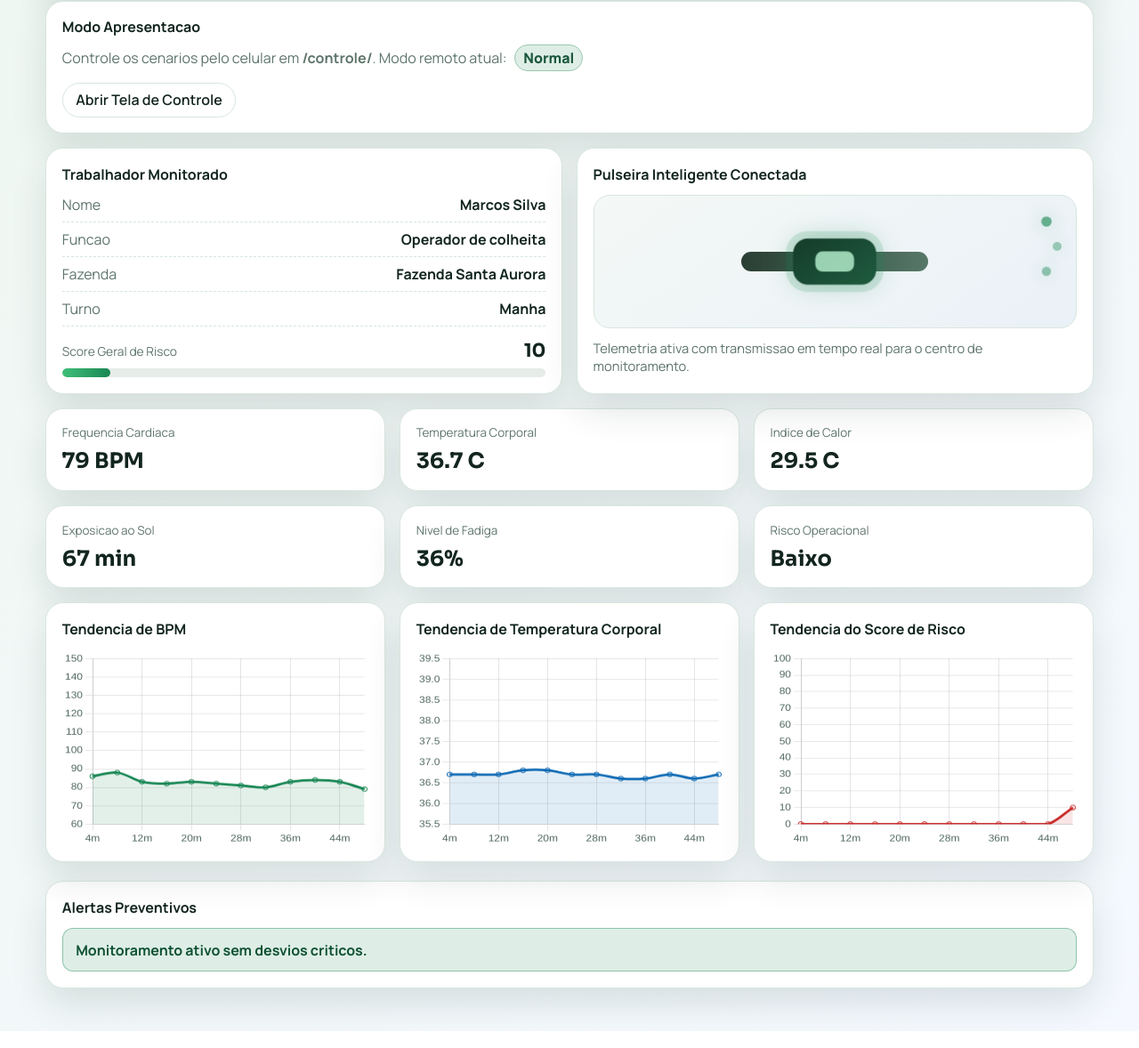
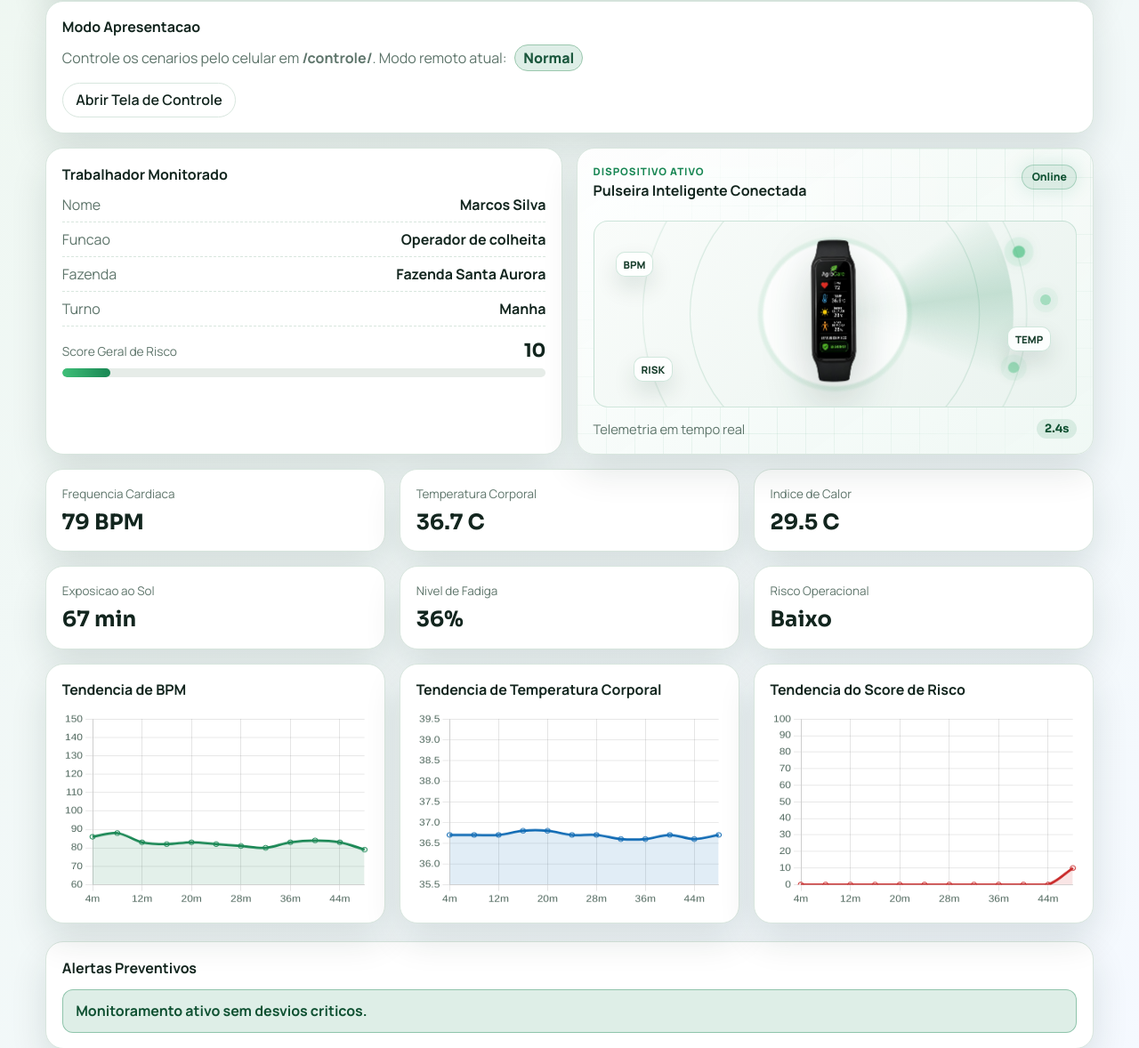
Before and after one commit to yRicke/SistemaPulseira-Inovathon, a Django app: page / in a window 1280 px wide. Shown: the part 319-1497 px from the top of the page at 89% size. Run offline with Django 5.2, Linux system fonts and the light colour scheme.

Commit message:
feat: refina experiência visual do AgroCare Pulse com controle remoto, assets da marca e card premium da pulseira inteligente

```diff
--- a/monitoramento/static/monitoramento/css/style.css
+++ b/monitoramento/static/monitoramento/css/style.css
@@ -246,77 +246,183 @@ body {
 
 .bracelet-card {
     position: relative;
+    overflow: hidden;
+    background:
+        linear-gradient(145deg, rgba(255, 255, 255, 0.96), rgba(240, 248, 244, 0.94)),
+        radial-gradient(circle at 75% 15%, rgba(39, 171, 111, 0.24), transparent 36%);
+}
+
+.bracelet-card::before {
+    content: "";
+    position: absolute;
+    inset: 0;
+    background-image:
+        linear-gradient(rgba(25, 135, 84, 0.08) 1px, transparent 1px),
+        linear-gradient(90deg, rgba(25, 135, 84, 0.08) 1px, transparent 1px);
+    background-size: 32px 32px;
+    mask-image: linear-gradient(135deg, transparent 12%, #000 55%, transparent 100%);
+    pointer-events: none;
+}
+
+.bracelet-card-head {
+    display: flex;
+    justify-content: space-between;
+    align-items: flex-start;
+    gap: 1rem;
+    position: relative;
+    z-index: 2;
+}
+
+.bracelet-kicker {
+    margin: 0 0 0.2rem;
+    color: var(--accent);
+    font-size: 0.72rem;
+    font-weight: 800;
+    letter-spacing: 0.08em;
+    text-transform: uppercase;
+}
+
+.connection-pill {
+    border: 1px solid rgba(25, 135, 84, 0.28);
+    border-radius: 999px;
+    padding: 0.3rem 0.65rem;
+    color: #0f5132;
+    background: rgba(25, 135, 84, 0.12);
+    font-size: 0.76rem;
+    font-weight: 800;
+    box-shadow: 0 0 22px rgba(25, 135, 84, 0.16);
 }
 
 .bracelet-visual {
-    height: 150px;
-    border-radius: 18px;
-    border: 1px solid var(--line);
+    min-height: 210px;
+    margin-top: 0.65rem;
+    border-radius: 16px;
+    border: 1px solid rgba(25, 135, 84, 0.18);
     display: grid;
     place-items: center;
     position: relative;
     overflow: hidden;
-    background: linear-gradient(145deg, #f4f8f6, #eaf1f7);
+    background:
+        radial-gradient(circle at 50% 52%, rgba(25, 135, 84, 0.22), transparent 28%),
+        linear-gradient(135deg, #f9fcfa, #eaf3ef);
 }
 
-.bracelet-core {
-    width: 90px;
-    height: 50px;
-    border-radius: 16px;
-    background: linear-gradient(145deg, #153c2a, #1f5c3f);
-    box-shadow: 0 0 0 8px rgba(25, 135, 84, 0.15), 0 0 30px rgba(25, 135, 84, 0.3);
-    position: relative;
-    z-index: 2;
-    animation: pulse-core 1.8s infinite ease-in-out;
+.bracelet-field {
+    width: 74%;
+    aspect-ratio: 1;
+    border-radius: 50%;
+    position: absolute;
+    background:
+        radial-gradient(circle, rgba(255, 255, 255, 0.85) 0 28%, rgba(91, 190, 135, 0.12) 29% 30%, transparent 31%),
+        conic-gradient(from 115deg, transparent 0 28%, rgba(25, 135, 84, 0.2), transparent 44% 100%);
+    filter: blur(0.2px);
+    animation: field-spin 12s linear infinite;
 }
 
-.bracelet-core::after {
-    content: "";
+.bracelet-orbit {
     position: absolute;
-    inset: 14px 24px;
-    border-radius: 8px;
-    background: rgba(196, 255, 220, 0.75);
+    border-radius: 50%;
+    border: 1px solid rgba(25, 135, 84, 0.2);
+    animation: orbit-pulse 2.6s ease-in-out infinite;
 }
 
-.bracelet-band {
-    width: 210px;
-    height: 22px;
-    border-radius: 999px;
-    background: linear-gradient(90deg, #2a3f34, #567768);
-    position: absolute;
+.orbit-one {
+    width: 58%;
+    aspect-ratio: 1;
+}
+
+.orbit-two {
+    width: 78%;
+    aspect-ratio: 1;
+    animation-delay: 0.55s;
+}
+
+.bracelet-device {
+    width: min(76%, 320px);
+    max-height: 178px;
+    object-fit: contain;
+    position: relative;
+    z-index: 3;
+    filter: drop-shadow(0 24px 26px rgba(10, 46, 30, 0.22));
+    animation: device-float 3.6s ease-in-out infinite;
 }
 
 .signal-dot {
-    width: 10px;
-    height: 10px;
+    width: 12px;
+    height: 12px;
     border-radius: 999px;
-    background: var(--accent);
+    background: #37b975;
     position: absolute;
-    box-shadow: 0 0 18px rgba(25, 135, 84, 0.55);
+    z-index: 4;
+    box-shadow: 0 0 0 8px rgba(55, 185, 117, 0.12), 0 0 18px rgba(25, 135, 84, 0.55);
     animation: transmit 1.6s infinite;
 }
 
 .signal-a {
-    top: 24px;
-    right: 28px;
+    top: 28px;
+    right: 58px;
 }
 
 .signal-b {
-    top: 52px;
-    right: 16px;
+    top: 82px;
+    right: 28px;
     animation-delay: 0.25s;
 }
 
 .signal-c {
-    top: 80px;
-    right: 28px;
+    bottom: 38px;
+    right: 64px;
     animation-delay: 0.5s;
 }
 
-.bracelet-caption {
-    margin: 0.75rem 0 0;
+.telemetry-chip {
+    position: absolute;
+    z-index: 5;
+    border: 1px solid rgba(25, 135, 84, 0.2);
+    border-radius: 10px;
+    padding: 0.34rem 0.5rem;
+    color: #173d2b;
+    background: rgba(255, 255, 255, 0.84);
+    backdrop-filter: blur(12px);
+    box-shadow: 0 12px 26px rgba(10, 46, 30, 0.12);
+    font-size: 0.72rem;
+    font-weight: 900;
+}
+
+.chip-heart {
+    left: 24px;
+    top: 34px;
+}
+
+.chip-temp {
+    right: 28px;
+    top: 118px;
+}
+
+.chip-risk {
+    left: 44px;
+    bottom: 28px;
+}
+
+.bracelet-caption-row {
+    display: flex;
+    justify-content: space-between;
+    align-items: center;
+    gap: 0.8rem;
+    margin-top: 0.8rem;
     color: var(--muted);
     font-size: 0.92rem;
+    position: relative;
+    z-index: 2;
+}
+
+.bracelet-caption-row strong {
+    border-radius: 999px;
+    padding: 0.18rem 0.55rem;
+    color: #0f5132;
+    background: rgba(25, 135, 84, 0.12);
+    font-family: "Sora", sans-serif;
+    font-size: 0.8rem;
 }
 
 .indicators-grid {
--- a/monitoramento/templates/monitoramento/dashboard.html
+++ b/monitoramento/templates/monitoramento/dashboard.html
@@ -47,15 +47,29 @@
     </article>
 
     <article class="card bracelet-card">
-        <h3>Pulseira Inteligente Conectada</h3>
+        <div class="bracelet-card-head">
+            <div>
+                <p class="bracelet-kicker">Dispositivo ativo</p>
+                <h3>Pulseira Inteligente Conectada</h3>
+            </div>
+            <span class="connection-pill">Online</span>
+        </div>
         <div class="bracelet-visual" aria-hidden="true">
-            <div class="bracelet-core"></div>
-            <div class="bracelet-band"></div>
+            <div class="bracelet-orbit orbit-one"></div>
+            <div class="bracelet-orbit orbit-two"></div>
+            <div class="bracelet-field"></div>
+            <img src="/static/monitoramento/img/pulseira_vetor_nbg.png" alt="" class="bracelet-device">
             <div class="signal-dot signal-a"></div>
             <div class="signal-dot signal-b"></div>
             <div class="signal-dot signal-c"></div>
+            <div class="telemetry-chip chip-heart">BPM</div>
+            <div class="telemetry-chip chip-temp">TEMP</div>
+            <div class="telemetry-chip chip-risk">RISK</div>
         </div>
-        <p class="bracelet-caption">Telemetria ativa com transmissao em tempo real para o centro de monitoramento.</p>
+        <div class="bracelet-caption-row">
+            <span>Telemetria em tempo real</span>
+            <strong>2.4s</strong>
+        </div>
     </article>
 </section>
 
--- a/monitoramento/templates/monitoramento/solucao.html
+++ b/monitoramento/templates/monitoramento/solucao.html
@@ -17,7 +17,7 @@
 <section class="grid solution-grid">
     <article class="card solution-card solution-image-card">
         <h3>Pulseira Inteligente no Campo</h3>
-        <img src="/static/monitoramento/img/pulseira.png" alt="Pulseira inteligente AgroCare Pulse" class="solution-image">
+        <img src="/static/monitoramento/img/pulseira_vetor_nbg.png" alt="Pulseira inteligente AgroCare Pulse" class="solution-image">
     </article>
     <article class="card solution-card">
         <h3>Problema</h3>
```
Also changed, not shown: other parts of monitoramento/static/monitoramento/css/style.css (+52 -0 lines), monitoramento/static/monitoramento/img/pulseira_vetor_nbg.png (added), pulseira_desenho.png (added), pulseira_desenho_nbg.png (added), pulseira_vetor.png (added), pulseira_vetor_nbg.png (added).
